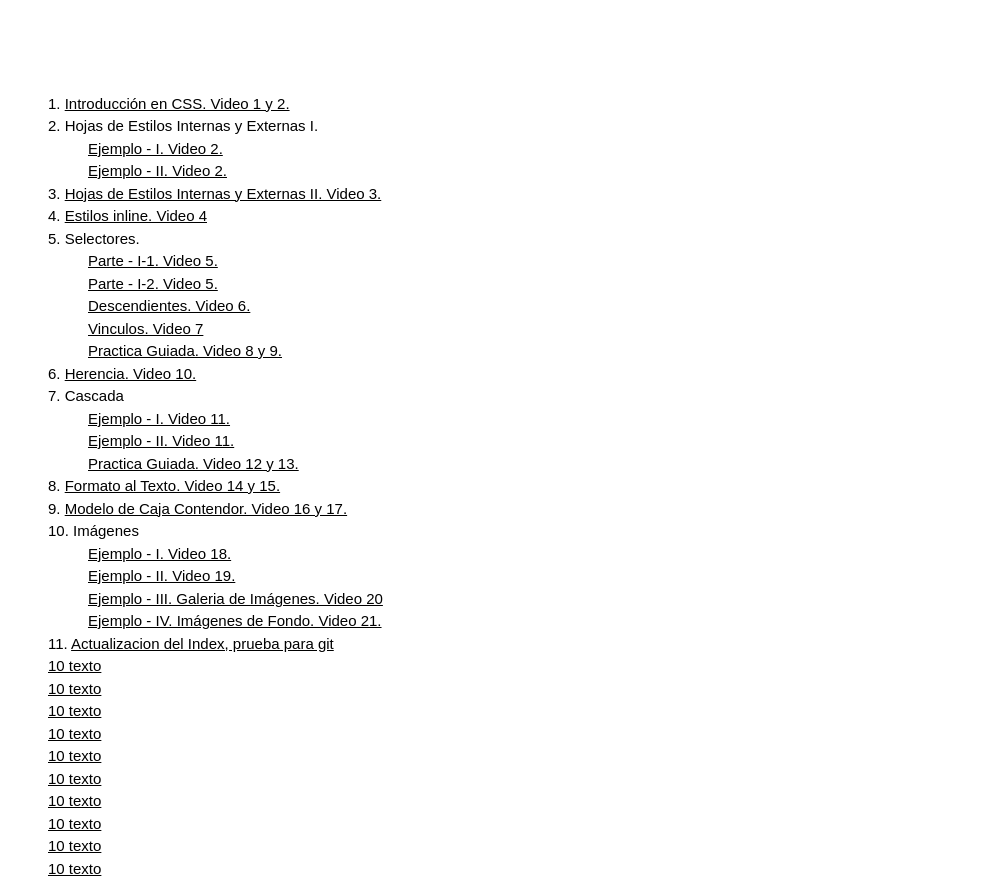
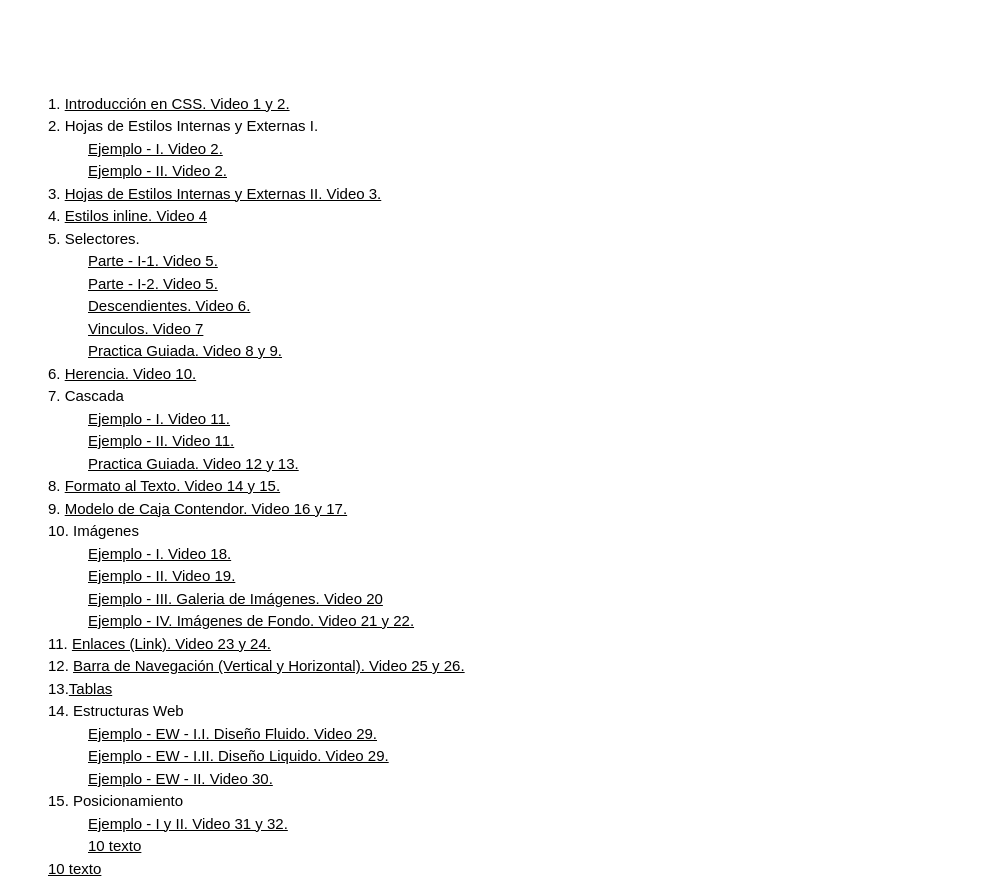
Before and after one commit to puchenkv/CSS_practicas_pi, a plain HTML site: page index.html in a window 1280 px wide. Shown: the part 168-1063 px from the top of the page, without its empty margins (0-991 px from the left). Drawn offline with Linux system fonts and the light colour scheme.

Commit message:
cambios en los archivos index.html, selectores_II_descendientes.html

```diff
--- a/index.html
+++ b/index.html
@@ -101,7 +101,7 @@
                 <li>5. Selectores.
                     <ul class="submenu">
                         <li><a href="selectores_I.1.html">Parte - I-1. Video 5.</a></li>
-                        <li><a href="selectores_I.1.html">Parte - I-2. Video 5.</a></li>
+                        <li><a href="selectores_I.2.html">Parte - I-2. Video 5.</a></li>
                         <li><a href="selectores_II_descendientes.html">Descendientes. Video 6.</a></li>
                         <li><a href="selectores_III_vinculos.html">Vinculos. Video 7</a></li>
                         <li><a href="selectores_practica_guiada.html">Practica Guiada. Video 8 y 9.</a></li>
@@ -122,25 +122,39 @@
                 <li>8. <a href="formato_texto.html">Formato al Texto. Video 14 y 15.</a></li>
 
                 <li>9. <a href="cajas_contenedores.html">Modelo de Caja Contendor. Video 16 y 17.</a></li>
+
                 <li>10. Imágenes
                     <ul>
                         <li><a href="practica_img_1.html">Ejemplo - I. Video 18.</a></li>
                         <li><a href="practica_img_2.html">Ejemplo - II. Video 19.</a></li>
                         <li><a href="practica_galeria_img_3.html">Ejemplo - III. Galeria de Imágenes. Video 20</a></li>
-                        <li><a href="practica_img_4.html">Ejemplo - IV. Imágenes de Fondo. Video 21.</a></li>
+                        <li><a href="practica_img_4.html">Ejemplo - IV. Imágenes de Fondo. Video 21 y 22.</a></li>
                     </ul>
                 </li>
-                <li>11. <a href="#">Actualizacion del Index, prueba para git</a></li>
 
-                <li><a href="#">10 texto</a></li>
-                <li><a href="#">10 texto</a></li>
-                <li><a href="#">10 texto</a></li>
-                <li><a href="#">10 texto</a></li>
-                <li><a href="#">10 texto</a></li>
-                <li><a href="#">10 texto</a></li>
-                <li><a href="#">10 texto</a></li>
-                <li><a href="#">10 texto</a></li>
-                <li><a href="#">10 texto</a></li>
+                <li>11. <a href="vinculos_I/links.html">Enlaces (Link). Video 23 y 24.</a></li>
+
+                <li>12. <a href="vinculos_II/index.html">Barra de Navegación (Vertical y Horizontal). Video 25 y 26.</a></li>
+
+                <li>13.<a href="tablas/tabla.html">Tablas</a></li>
+
+                <li>14. Estructuras Web
+                   <ul>
+                        <li><a href="estructura_dfijo_I/index.html">Ejemplo - EW - I.I. Diseño Fluido. Video 29.</a></li>
+                        <li><a href="estructura_dfluido_I/index.html">Ejemplo - EW - I.II. Diseño Liquido. Video 29.</a></li>
+                        <li><a href="estructura_II/index.html">Ejemplo - EW - II. Video 30.</a></li>
+
+                   </ul>
+                </li>
+
+                <li>15. Posicionamiento
+                    <ul>
+                        <li><a href="posicionamiento_I/index.html">Ejemplo - I y II. Video 31 y 32.</a></li>
+                        <li><a href="#">10 texto</a></li>
+                    </ul>
+                </li>
+
+
                 <li><a href="#">10 texto</a></li>
             </ul>
         </nav>
```
Also changed, not shown: posicionamiento_I/index.html (+1 -1 lines), selectores_II_descendientes.html (+20 -0 lines).
